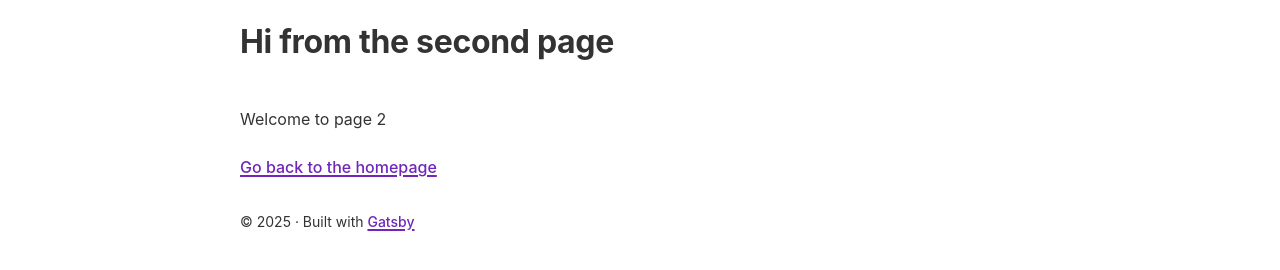
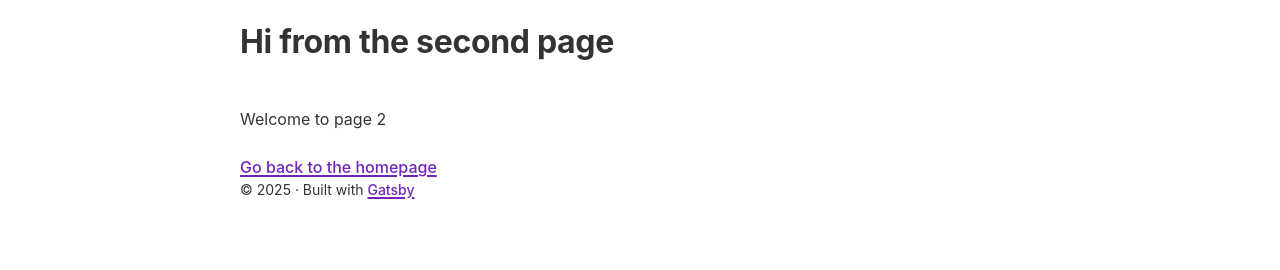
Before and after one commit to ladinom/michelle-ladino-2, a Gatsby site in the folder blog/: page /page-2 in a window 1280 px wide. Shown: the part 58-328 px from the top of the page. Built offline with nearby package versions, Linux system fonts and the light colour scheme; Gatsby itself is replaced by a stand-in of ours.

Commit message:
Footer and Main

```diff
--- a/blog/src/components/layout.js
+++ b/blog/src/components/layout.js
@@ -2,21 +2,17 @@ import * as React from "react"
 import { useStaticQuery, graphql } from "gatsby"
 import styled, { ThemeProvider } from "styled-components"
 
+import { Header } from "./Header"
+import "./layout.css"
 import { Gray } from "./themes/Gray"
-import {Header} from "./Header"
-import "./layout.css"
-
+import { Main } from './Main'
+import { Footer } from './Footer'
 
 const Content = styled.div`
   margin: 0 auto;
   max-width: var(--size-content);
   padding: var(--size-gutter);
-`;
-
-const Footer = styled.footer`
-  margin-top: var(--space-5);
-  font-size: var(--font-sm);
-`;
+`
 
 const Layout = ({ children }) => {
   const data = useStaticQuery(graphql`
@@ -27,21 +23,26 @@ const Layout = ({ children }) => {
         }
       }
     }
-  `);
+  `)
 
   return (
     <ThemeProvider theme={Gray} >
       <Header siteTitle={data.site.siteMetadata?.title || `Title`} />
       <Content>
-        <main>{children}</main>
-        <Footer>
+        <Main>{children}</Main>
+        <Footer
+          style={{
+            marginTop: `var(--space-S)`,
+            fontSize: `var(--font-sm)`,
+          }}
+          >
           © {new Date().getFullYear()} &middot; Built with
           {` `}
           <a href="https://www.gatsbyjs.com">Gatsby</a>
         </Footer>
       </Content>
     </ThemeProvider>
-  );
-};
+  )
+}
 
 export default Layout
```
